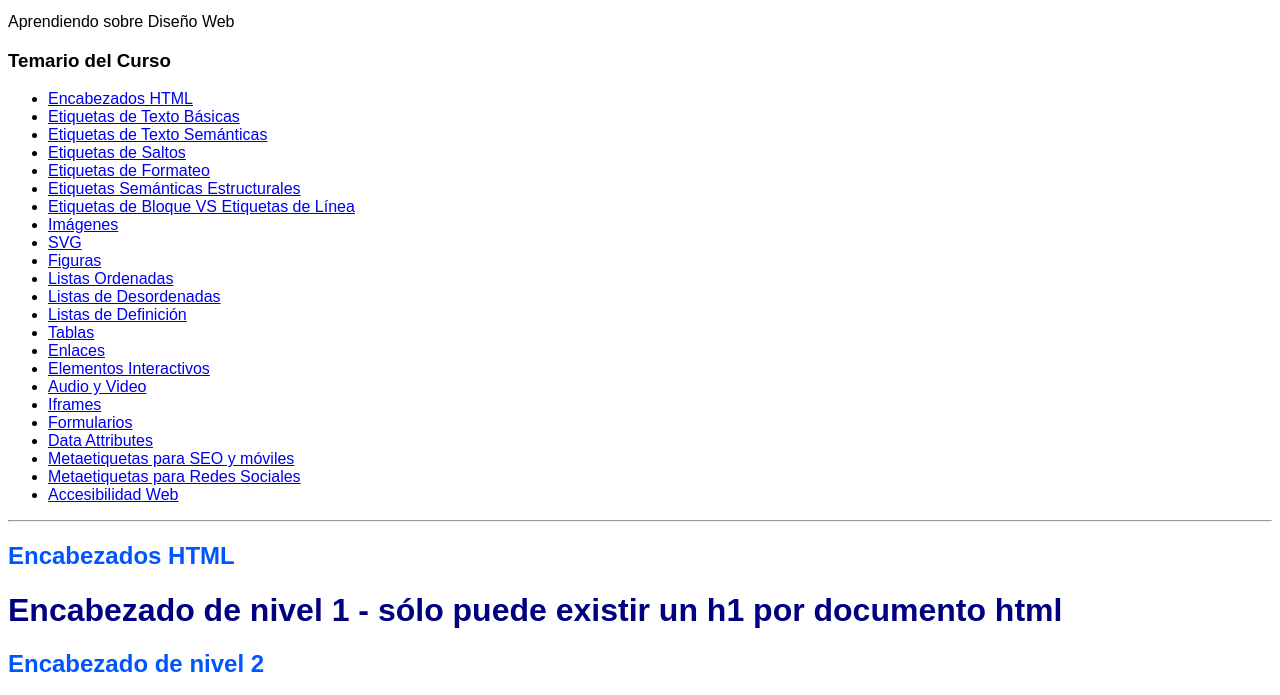
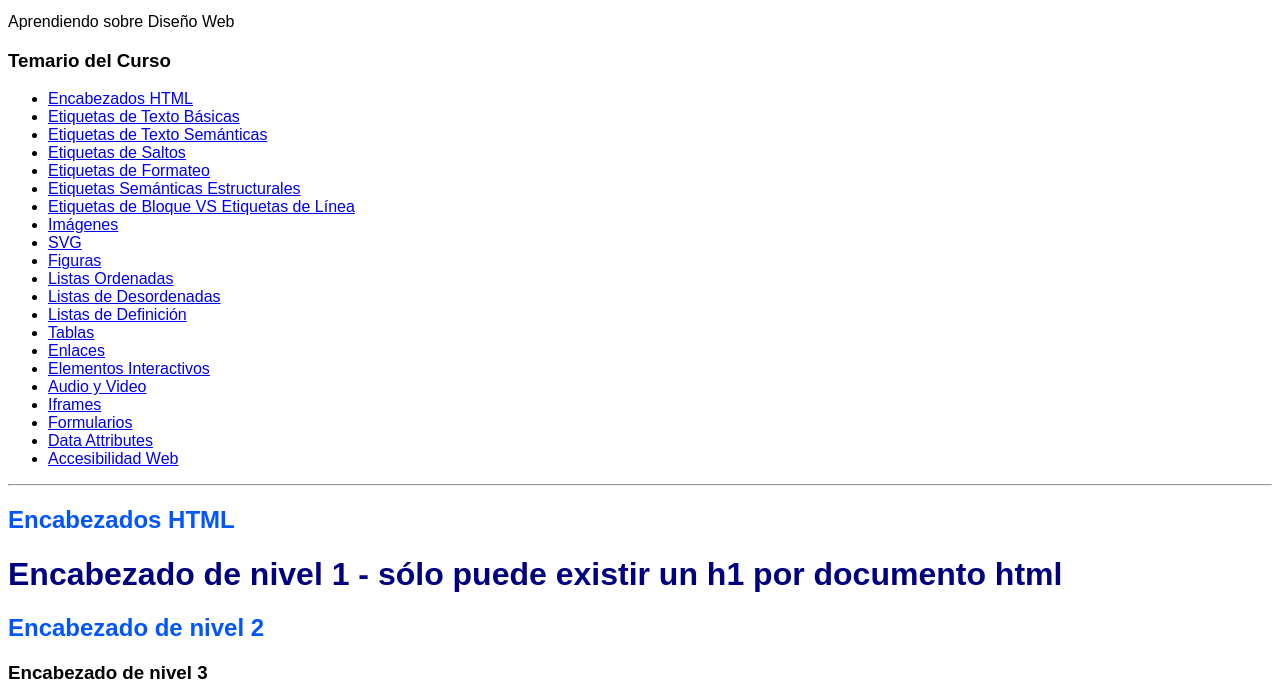
Before and after one commit to renetecmilenio/proyecto-front, a plain HTML site: page demoHTML.html in a window 1280 px wide. Shown: the part 89-784 px from the top of the page. Drawn offline with Linux system fonts and the light colour scheme.

Commit message:
se eliminaron 2 enlaces

```diff
--- a/demoHTML.html
+++ b/demoHTML.html
@@ -63,8 +63,6 @@
     <li><a href="demoHTML.html#iframes">Iframes</a></li>
     <li><a href="demoHTML.html#formularios">Formularios</a></li>
     <li><a href="demoHTML.html#data-attributes">Data Attributes</a></li>
-    <li><a href="demoHTML.html#metas-seo">Metaetiquetas para SEO y móviles</a></li>
-    <li><a href="demoHTML.html#metas-social">Metaetiquetas para Redes Sociales</a></li>
     <li><a href="demoHTML.html#accesibilidad">Accesibilidad Web</a></li>
   </ul>
   <hr>
```
